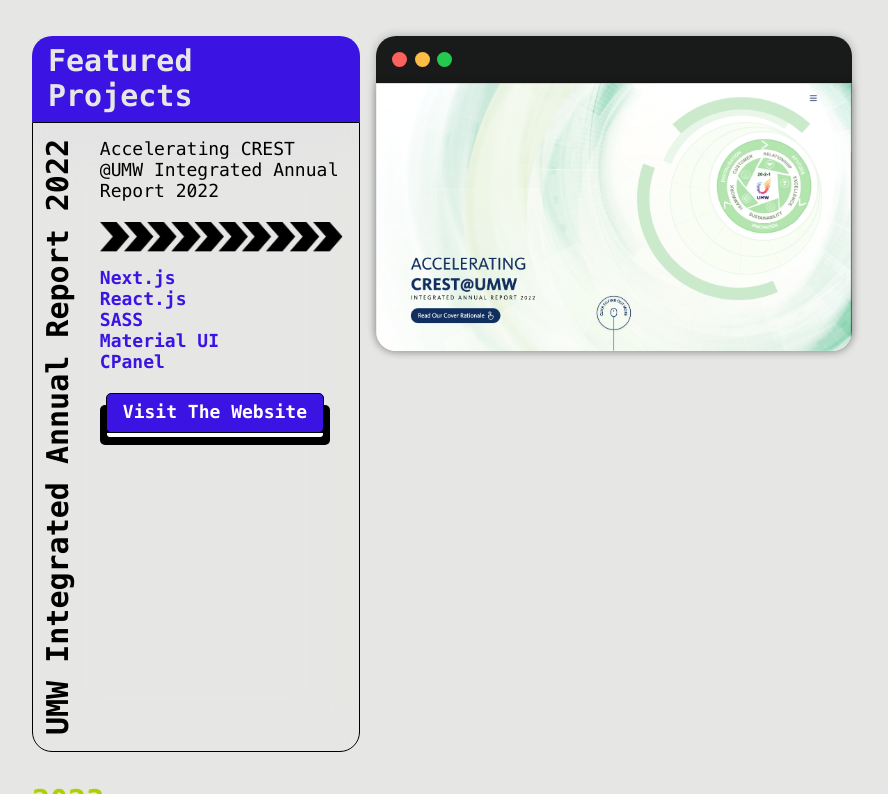
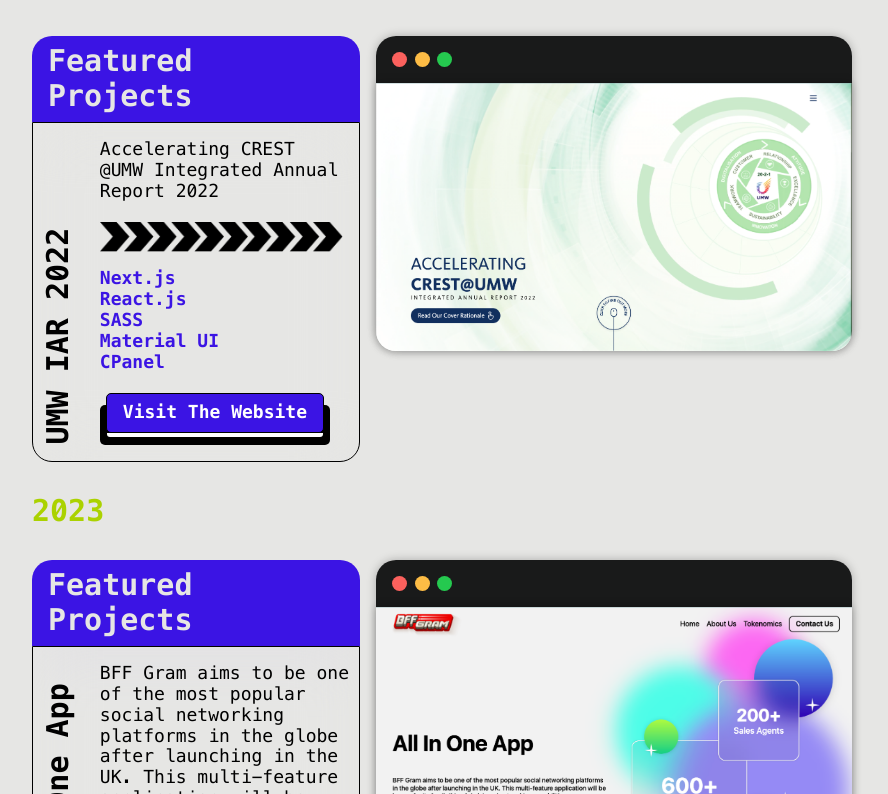
Before and after one commit to formorri/next-portfolio, a Next.js app: page / in a window 1280 px wide. Shown: the part 1086-1880 px from the top of the page, without its empty margins (198-1086 px from the left). Built offline with nearby package versions, Linux system fonts and the light colour scheme.

Commit message:
cut down text for UMW

```diff
--- a/sections/Showcase/Showcase.js
+++ b/sections/Showcase/Showcase.js
@@ -35,7 +35,7 @@
     {
         key: 4,
         year: '2023',
-        name: 'UMW Integrated Annual Report 2022',
+        name: 'UMW IAR 2022',
         description: 'Accelerating CREST @UMW Integrated Annual Report 2022',
         tech: ['Next.js', 'React.js', 'SASS', 'Material UI', 'CPanel'],
         link: 'https://www.annualreport.umw.com.my/',
```
